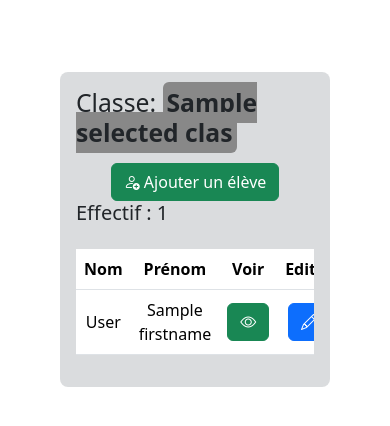
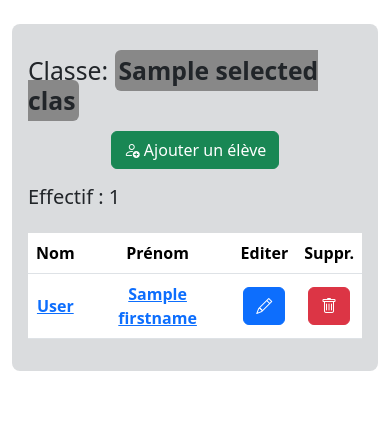
Before and after one commit to Pandaru62/teachermarksv1, a Symfony app: template templates/class/showsingle.html.twig in a window 390 px wide. Shown: the part 73-499 px from the top of the page. Run offline with Twig, Linux system fonts and the light colour scheme; the template is opened without the code that fills it: most values are stand-ins (such as "Sample title", 1, 10 or a date in 2020); style sheets or scripts are compiled from the project's sources; some libraries are stand-ins or nearby versions.

Commit message:
responsive mobile devices improved

```diff
--- a/templates/base.html.twig
+++ b/templates/base.html.twig
@@ -2,6 +2,7 @@
 <html lang="FR">
     <head>
         <meta charset="UTF-8">
+        <meta name="viewport" content="width=device-width, initial-scale=1.0">
         <title>{% block title %}TeacherMarks{% endblock %}</title>
         {% block stylesheets %}
             {{ encore_entry_link_tags('app') }}
@@ -9,6 +10,11 @@
         <link rel="stylesheet" href="https://cdn.jsdelivr.net/npm/bootstrap-icons@1.11.3/font/bootstrap-icons.min.css">
 
         <link rel="shortcut icon" href="{{ asset('favicon.png') }}" type="image/png">
+        <style>
+            main {
+                /* font-size: 2rem; */
+            }
+        </style>
         {% endblock %}
 
         {% block javascripts %}
@@ -47,6 +53,7 @@
         </div>
 
         {% endblock %}
+        <main>
         {% block body %}
         <!-- default body displays app versions and last updates-->
             <div class="container-fluid d-flex flex-column justify-content-center">
@@ -55,8 +62,8 @@
                 <p class="text-center">TeacherMarks a été réalisé pour simplifier la saisie des compétences des enseignants.</p>
 
                 <div class="row">
-                    <div class="col-7">
-                        <div class="bg-secondary bg-opacity-25 m-5 p-3 rounded-3">
+                    <div class="col-lg-7 ">
+                        <div class="bg-secondary bg-opacity-25 mb-3 m-lg-5 p-3 rounded-3">
                             <h2 class="text-center">Teachermarks (V1.2.), c'est ...</h2>
                             <ul class="update-list">
                                 <li><i class="bi bi-check2-square"></i> Un accès sécurisé pour les professeurs.</li>
@@ -67,8 +74,8 @@
                             </ul>
                         </div>
                     </div>
-                    <div class="col-5">
-                        <div class="bg-secondary bg-opacity-25 m-5 p-3 rounded-3">
+                    <div class="col-lg-5">
+                        <div class="bg-secondary bg-opacity-25 m-lg-5 p-3 rounded-3">
 
                             <h2 class="text-center">Dans la prochaine mise à jour :</h2>
                             <p class="text-center"><i class="text-success fs-6">(fin septembre 2024)</i></p>
@@ -85,5 +92,6 @@
             </div>
 
         {% endblock %}
+        </main>
     </body>
 </html>
--- a/templates/class/add.html.twig
+++ b/templates/class/add.html.twig
@@ -2,7 +2,7 @@
 
 {% block body %}
     <div class="container-fluid d-flex flex-column justify-content-center">
-        <div class="bg-secondary bg-opacity-25 m-5 p-3 rounded-3">
+        <div class="bg-secondary bg-opacity-25 m-lg-5 p-3 rounded-3">
             <h2>Ajouter une classe :</h2>
 
             {{ form_start(form) }}
--- a/templates/class/edit.html.twig
+++ b/templates/class/edit.html.twig
@@ -6,7 +6,7 @@
 
     <div class="container d-flex flex-column justify-content-center">
 
-        <div class="bg-secondary bg-opacity-25 m-5 p-3 rounded-3">
+        <div class="bg-secondary bg-opacity-25 m-lg-5 p-3 rounded-3">
             <h2>Editer la classe :</h2>
 
 
@@ -15,7 +15,7 @@
 
 
 
-                <button type="submit" class="btn btn-success rounded-3">Valider la modification
+                <button type="submit" class="btn btn-success rounded-3 mt-3">Valider la modification
                 </button>
             {{ form_end(form)}}
 
--- a/templates/class/showall.html.twig
+++ b/templates/class/showall.html.twig
@@ -4,7 +4,7 @@
 
 <div class="container-fluid d-flex flex-column justify-content-center">
 
-    <div class="bg-secondary bg-opacity-25 m-lg-5 p-3 rounded-3 text-center">
+    <div class="bg-secondary bg-opacity-25 mb-3 m-lg-5 p-3 rounded-3 text-center">
         <h2 class="my-3">Mes classes actives :</h2>
 
         <div class="d-flex flex-wrap justify-content-around mb-3">
@@ -27,7 +27,7 @@
 
     </div>
 
-    <div class="bg-secondary bg-opacity-25 mx-5 p-3 mb-3 rounded-3 text-center">
+    <div class="bg-secondary bg-opacity-25 mb-3 m-lg-5 p-3 rounded-3 text-center">
 
         <h2 class="my-3"><i class="bi bi-archive-fill"></i> Mes classes archivées :</h2>
 
--- a/templates/class/showsingle.html.twig
+++ b/templates/class/showsingle.html.twig
@@ -4,8 +4,8 @@
 
 {% block body %}
     <div class="container-fluid d-flex flex-column justify-content-center">
-        <div class="bg-secondary bg-opacity-25 m-5 p-3 rounded-3">
-            <div class="d-flex flex-column justify-content-around align-items-center">
+        <div class="bg-secondary bg-opacity-25 m-lg-5 p-3 rounded-3">
+            <div class="d-flex flex-column justify-content-around align-items-center py-3">
                 <h2>
                     Classe:
                     <span class="p-1 rounded-2 fw-bolder {{ isDarkBackground ? 'text-light' : 'text-dark' }}" style="background-color: {{selectedClass.color}}">
@@ -22,7 +22,6 @@
                         <tr>
                             <th scope="col">Nom</th>
                             <th scope="col">Prénom</th>
-                            <th scope="col">Voir</th>
                             <th scope="col">Editer</th>
                             <th scope="col">Suppr.</th>
                         </tr>
@@ -31,23 +30,22 @@
 
                     {% for student in students %}
                         <tr class="">
-                            <td>{{ student.lastname }}</td>
-                            <td>{{ student.firstname }} </td>
-                            <td><a href="/showstudent{{ student.id }}" class="btn btn-success"><i class="bi bi-eye"></i></a></td>
+                            <td><a class="fw-bolder" href="/showstudent{{ student.id }}">{{ student.lastname }}</a></td>
+                            <td><a class="fw-bolder" href="/showstudent{{ student.id }}">{{ student.firstname }}</a></td>
                             <td><a href="/editstudent/{{ student.id }}" class="btn btn-primary"><i class="bi bi-pencil"></i></a></td>
                             <td>
-                                <button type="button" class="btn btn-danger" data-bs-toggle="modal" data-bs-target="#deleteModal">
+                                <button type="button" class="btn btn-danger" data-bs-toggle="modal" data-bs-target="#deleteModal{{student.id}}">
                                     <i class="bi bi-trash"></i>
                                 </button>
                             </td>
                         </tr>
 
                         <!-- Modal -->
-                        <div class="modal fade" id="deleteModal" tabindex="-1" aria-labelledby="deleteModalLabel" aria-hidden="true">
+                        <div class="modal fade" id="deleteModal{{student.id}}" tabindex="-1" aria-labelledby="deleteModalLabel{{student.id}}" aria-hidden="true">
                             <div class="modal-dialog">
                                 <div class="modal-content">
                                 <div class="modal-header">
-                                    <h1 class="modal-title fs-5" id="deleteModalLabel">Modal title</h1>
+                                    <h1 class="modal-title fs-5" id="deleteModalLabel{{student.id}}">Modal title</h1>
                                     <button type="button" class="btn-close" data-bs-dismiss="modal" aria-label="Close"></button>
                                 </div>
                                 <div class="modal-body">
--- a/templates/student/addstudents.html.twig
+++ b/templates/student/addstudents.html.twig
@@ -5,7 +5,7 @@
 {% block body %}
 
 <div class="container-fluid">
-    <div class="bg-secondary bg-opacity-25 m-5 p-3 rounded-3">
+    <div class="bg-secondary bg-opacity-25 m-lg-5 p-3 rounded-3">
 
         <h2>Ajouter un élève</h2>
 
--- a/templates/student/editstudent.html.twig
+++ b/templates/student/editstudent.html.twig
@@ -5,7 +5,7 @@
 {% block body %}
 
 <div class="container">
-    <div class="bg-secondary bg-opacity-25 m-5 p-3 rounded-3">
+    <div class="bg-secondary bg-opacity-25 m-lg-5 p-3 rounded-3">
 
         <h2>Modifier les informations d'un élève</h2>
 
```
Also changed, not shown: src/Form/SchoolclassFormType.php (+11 -11 lines), templates/class/index.html.twig (deleted, +0 -20 lines), templates/tests/edit.html.twig (+1 -1 lines), templates/tests/show.html.twig (+4 -4 lines). Lines whose indentation alone changed are shown as unchanged.
